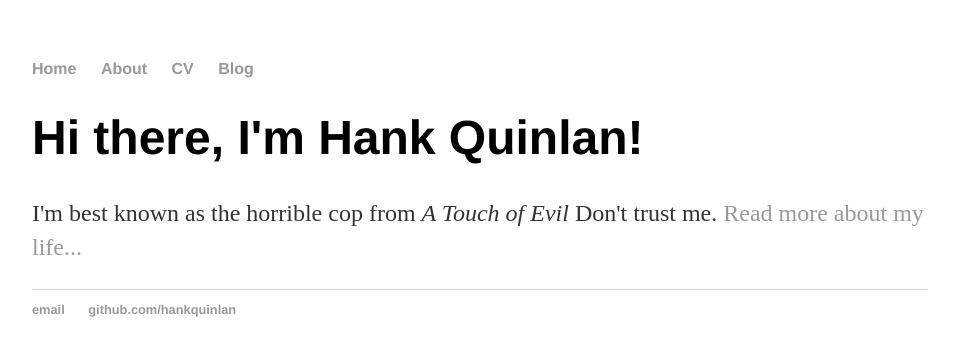
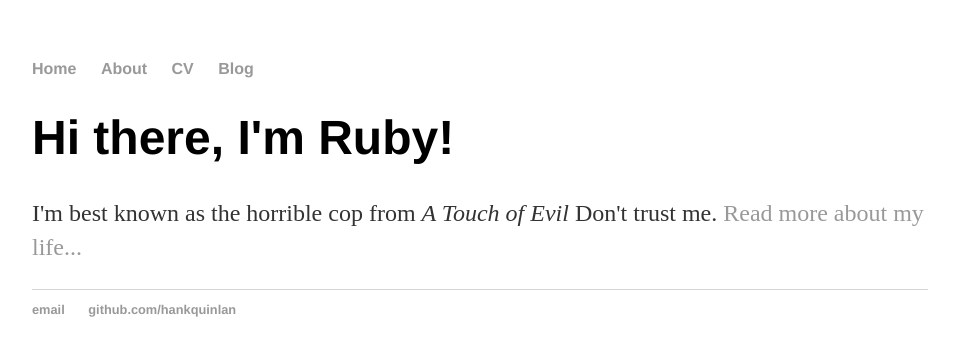
Before and after one commit to HuWenShin/HuWenShin.github.io, a Jekyll site: the page built from index.html, in a window 1280 px wide. Shown: the top 356 px of the page, without its empty margins (160-1115 px from the left). Built offline with Jekyll 4.4.1, drawn with Linux system fonts in a browser that asks for light colours.

Commit message:
Update index.html

```diff
--- a/index.html
+++ b/index.html
@@ -3,6 +3,6 @@ layout: default
 title: Ruby HU
 ---
 <div class="blurb">
-	<h1>Hi there, I'm Hank Quinlan!</h1>
+	<h1>Hi there, I'm Ruby!</h1>
 	<p>I'm best known as the horrible cop from <em>A Touch of Evil</em> Don't trust me. <a href="/about">Read more about my life...</a></p>
 </div><!-- /.blurb -->
```
